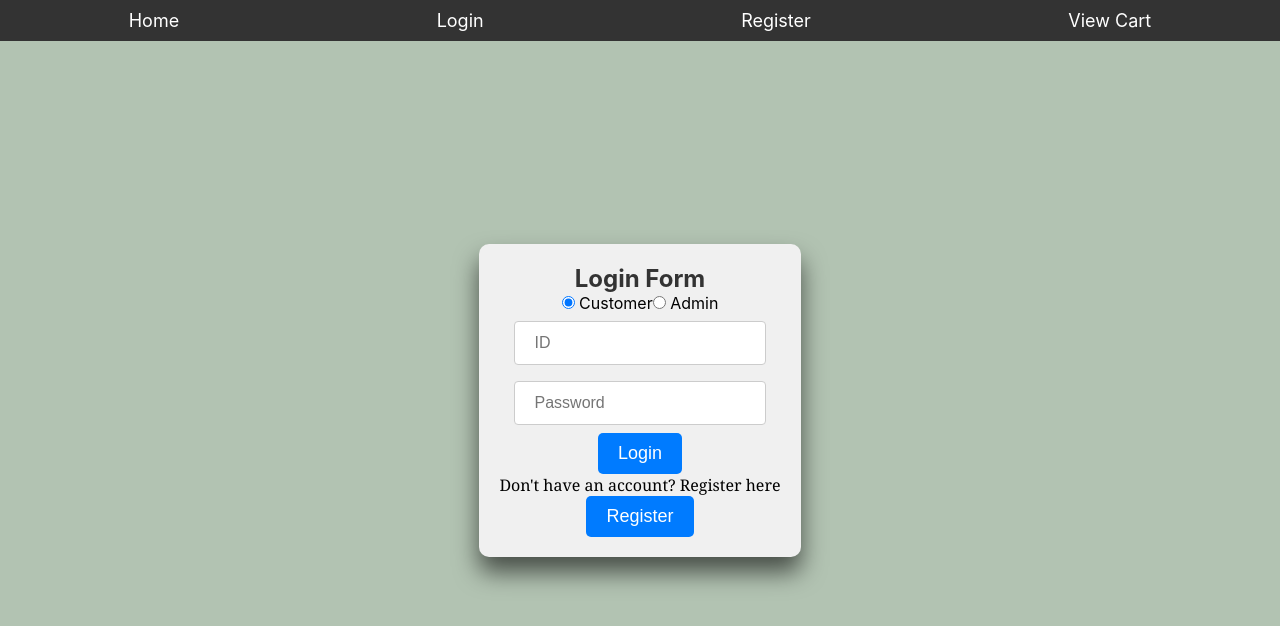
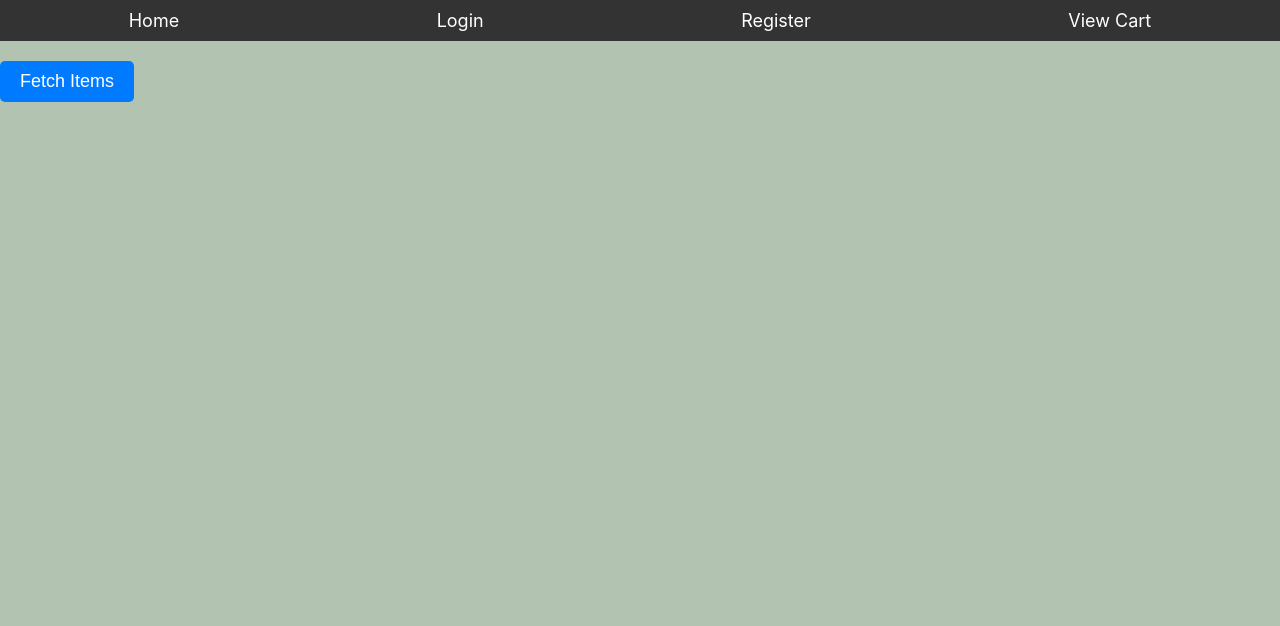
Before and after one commit to CoderAvijit/TruYum-React, a React (Create React App) app: page /Login in a window 1280 px wide. Shown: the top 626 px of the page. Built offline with nearby package versions, Linux system fonts and the light colour scheme.

Commit message:
SignIn Changed

```diff
--- a/src/component/SignIn.js
+++ b/src/component/SignIn.js
@@ -1,138 +1,38 @@
-import React, { useContext, useState } from "react";
-import { useNavigate } from "react-router-dom";
-import { EmailContext } from "../context/EmailContext";
-function SignIn() {
-  // const [id, setId] = useState("");
-  const {id,setId} = useContext(EmailContext);
-  const [password, setPassword] = useState("");
-  const [role, setRole] = useState("Customer"); // Set an initial role
-  const [passwordErr, setPasswordErr] = useState(false);
-  const [idErr, setIdErr] = useState(false);
-  const navigate=useNavigate('');
-  const [check,SetCheck] = useState(false);
-  const handleLogin = () => {
-    const loginURL = `https://java-backend-production-4cd7.up.railway.app/login/logincontroller?role=${role}&email=${id}&password=${password}`;
+import React, { useState } from 'react';
 
-    fetch(loginURL, {
-      method: "POST", // Adjust the method as needed (e.g., POST or GET)
-      headers: {
-        "Content-Type": "text/json", // Set the appropriate content type
-      },
-      // You can add additional options like headers and request body data if needed
-    })
-      .then((response) => {
-        if (response.ok) {
-          // Handle a successful login response
-          // You might want to redirect the Customer or perform other actions
-          return response.json(); // Parse the response body as JSON
-        }
+function App() {
+  const [items, setItems] = useState([]);
 
-      })
-      .then((data) => {
-        // Handle the JSON response data (if any)
-        if (data.message === "user") {
-          console.log("Logged in as", data.message);
-          navigate('/user-menu');
-        }else if(data.message==='admin'){
-          console.log("logged in as ",data.message);
-          navigate('/admin-menu');
-        }
-
-        // You can perform actions like redirecting the user here
-      })
-      .catch((error) => {
-        // Handle network errors or fetch request issues
-        SetCheck(true);
-        console.error("resgister your self:",error);
-      });
-  };
-
-  const handleSubmit = (e) => {
-    e.preventDefault();
-
-    if (!id) {
-      setIdErr(true);
-    } else {
-      setIdErr(false);
-    }
-
-    if (!password) {
-      setPasswordErr(true);
-    } else {
-      setPasswordErr(false);
-    }
-
-    if (id && password) {
-      handleLogin(id, password);
+  const fetchItems = async () => {
+    try {
+      const response = await fetch('https://java-backend-production-4cd7.up.railway.app/customercontroller/showitems');
+      if (!response.ok) {
+        throw new Error('Failed to fetch items');
+      }
+      const data = await response.json();
+      setItems(data.message);
+    } catch (error) {
+      console.error('Fetch Error:', error);
+      // Handle fetch error
     }
   };
 
-  const handleIdChange = (e) => {
-    setIdErr(false);
-    setId(e.target.value); // Update the 'id' state
-  };
-
-  const handlePasswordChange = (e) => {
-    setPasswordErr(false);
-    setPassword(e.target.value); // Update the 'password' state
-  };
-
-  const register = ()=>{
-    navigate('/sign-up');
-  }
   return (
-    <div className="login-container">
-      <h2>Login Form</h2>
-      <form onSubmit={handleSubmit}>
-        <div className="radio-group">
-          <label>
-            <input
-              type="radio"
-              value="Customer"
-              name="role"
-              checked={role === "Customer"}
-              onChange={() => setRole("Customer")}
-            />{" "}
-            Customer
-          </label>
-          <label>
-            <input
-              type="radio"
-              value="Admin"
-              name="role"
-              checked={role === "Admin"}
-              onChange={() => setRole("Admin")}
-            />{" "}
-            Admin
-          </label>
-        </div>
-        <input
-          type="text"
-          className="input-text"
-          placeholder="ID"
-          autoComplete="current-email"
-          value={id}
-          onChange={handleIdChange}
-        />
-        {idErr && <p className="error-message">This field is required**</p>}
-        <input
-          type="password"
-          className="input-text"
-          placeholder="Password"
-          autoComplete="current-password"
-          value={password}
-          onChange={handlePasswordChange}
-        />
-        {passwordErr && (
-          <p className="error-message">This field is required**</p>
-        )}
-        {check&&<p style={{color:'red'}}>Invalid user id or password</p>}
-        <button type="submit">Login</button>
-        <p>Don't have an account? Register here</p>
-        <button onClick={register}>Register</button>
-      </form>
+    <div>
+      <button onClick={fetchItems}>Fetch Items</button>
+      <div>
+        {items.map(item => (
+          <div key={item.id}>
+            <p>Name: {item.name}</p>
+            <p>Price: {item.price}</p>
+            <p>Availability: {item.availability}</p>
+            <p>Date of Launch: {item.dateOfLaunch}</p>
+            <p>Free Delivery: {item.freeDelivery}</p>
+          </div>
+        ))}
+      </div>
     </div>
   );
 }
 
-export default SignIn;
+export default App;
```
